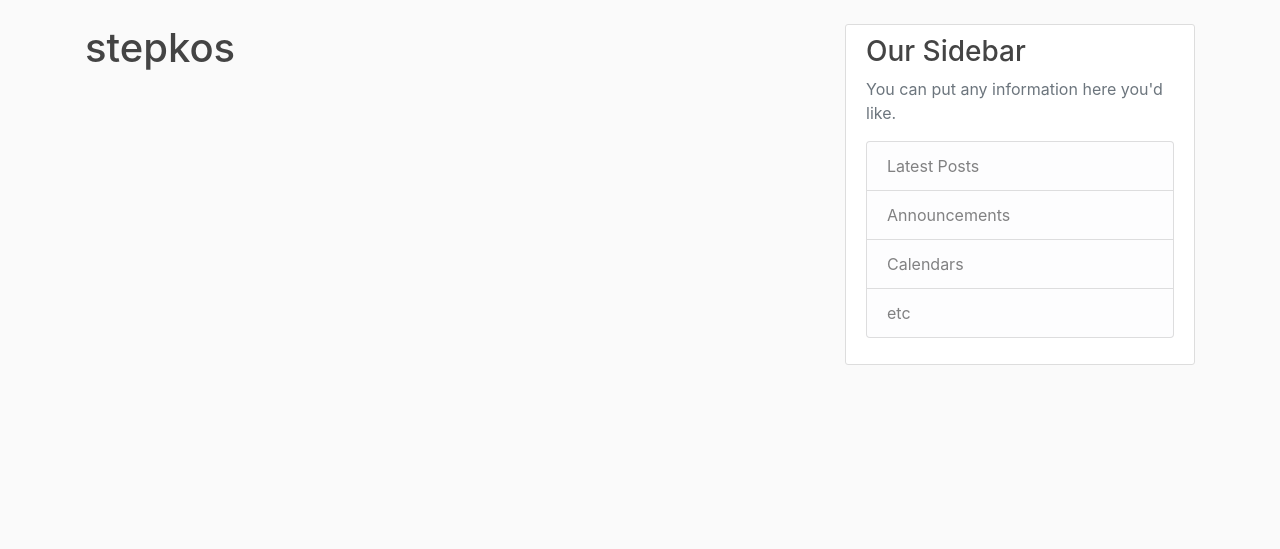
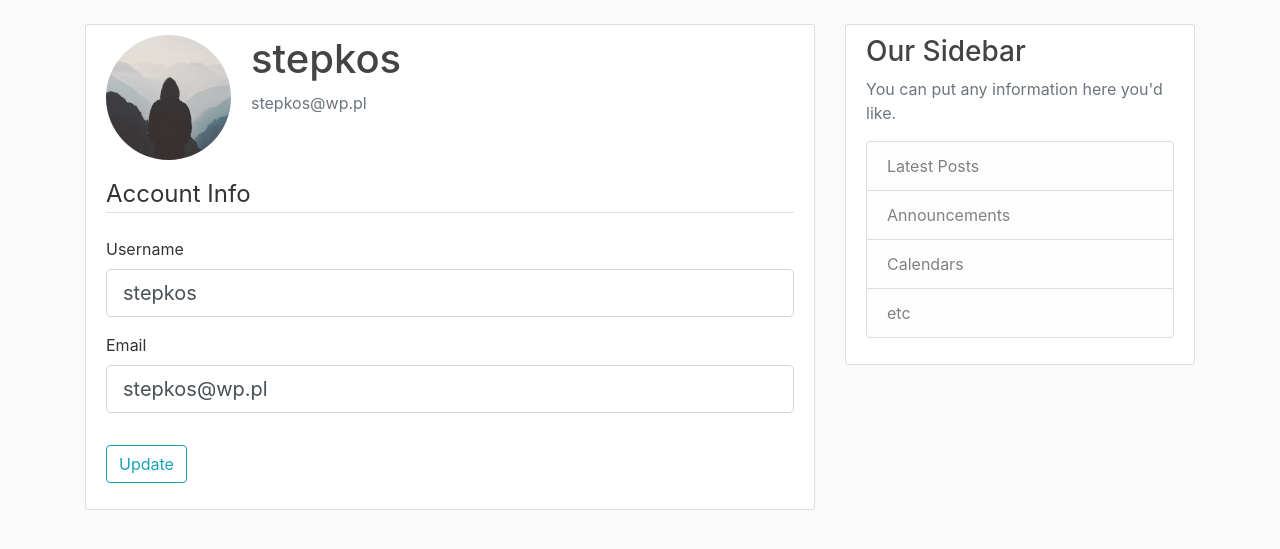
Before and after one commit to stepkos/Tutorial-Python-Flask-Blog, a Flask app: page /account in a window 1280 px wide. Shown: the part 56-605 px from the top of the page. Run offline with Flask 2, Linux system fonts and the light colour scheme; a user stored in the database is signed in; some libraries are stand-ins or nearby versions.

Commit message:
account update info

```diff
--- a/flaskblog/forms.py
+++ b/flaskblog/forms.py
@@ -1,5 +1,5 @@
-from xml.dom import ValidationErr
 from flask_wtf import FlaskForm
+from flask_login import current_user
 from wtforms import StringField, PasswordField, SubmitField, BooleanField
 from wtforms import validators as val
 from flaskblog.models import User
@@ -51,3 +51,26 @@ class LoginForm(FlaskForm):
     remember = BooleanField('Remember Me')
 
     submit = SubmitField('Login')
+
+
+class UpdateAccountForm(FlaskForm):
+
+    username = StringField('Username', validators = [
+        val.DataRequired(),
+        val.Length(min=2, max=20)
+    ])
+
+    email = StringField('Email', validators = [
+        val.DataRequired(),
+        val.Email()
+    ])
+
+    submit = SubmitField('Update')
+
+    def validate_username(self, username):
+        if username.data != current_user.username and User.query.filter_by(username=username.data).first():
+            raise val.ValidationError('That username is taken. Please choose a different one.')
+
+    def validate_email(self, email):
+        if email.data != current_user.email and User.query.filter_by(email=email.data).first():
+            raise val.ValidationError('That email is taken. Please choose a different one.')
--- a/flaskblog/routes.py
+++ b/flaskblog/routes.py
@@ -1,6 +1,6 @@
 from flask import render_template, url_for, flash, redirect, request
 from flaskblog import app, db, bcrypt
-from flaskblog.forms import RegistrationForm, LoginForm
+from flaskblog.forms import RegistrationForm, LoginForm, UpdateAccountForm
 from flaskblog.models import User, Post
 from flask_login import login_user, current_user, logout_user, login_required
 
@@ -69,7 +69,18 @@ def logout():
     return redirect(url_for('home'))
 
 
-@app.route('/account')
+@app.route('/account', methods=['GET', 'POST'])
 @login_required
 def account():
-    return render_template('account.html', title='Account')
+    form = UpdateAccountForm()
+    if form.validate_on_submit():
+        current_user.username = form.username.data
+        current_user.email = form.email.data
+        db.session.commit()
+        flash('Your account has been updated!', 'success')
+        return redirect(url_for('account'))
+    elif request.method == 'GET':
+        form.username.data = current_user.username
+        form.email.data = current_user.email
+    image_file = url_for('static', filename='profile_pics/' + current_user.image_file)
+    return render_template('account.html', title='Account', image_file=image_file, form=form)
--- a/flaskblog/templates/account.html
+++ b/flaskblog/templates/account.html
@@ -2,6 +2,80 @@
 
 {% block content %}
 
-    <h1>{{ current_user.username }}</h1>
+<div class="content-section">
+    <div class="media">
+        <img class="rounded-circle account-img" src="{{ image_file }}">
+        <div class="media-body">
+            <h2 class="account-heading">{{ current_user.username }}</h2>
+            <p class="text-secondary">{{ current_user.email }}</p>
+        </div>
+    </div>
+
+    <form method="POST">
+
+        {{ form.hidden_tag() }}
+
+        <fieldset class="form-group">
+
+            <legend class="border-bottom mb-4">Account Info</legend>
+
+            <div class="form-group">
+
+                {{ form.username.label(class="form-control-label") }}
+
+                {% if form.username.errors %}
+
+                    {{ form.username(class="form-control form-control-lg is-invalid") }}
+
+                    <div class="invalid-feedback">
+
+                        {% for error in form.username.errors %}
+                            <span>{{ error }}</span>
+                        {% endfor %}
+
+                    </div>
+
+                {% else %}
+
+                    {{ form.username(class="form-control form-control-lg") }}
+
+                {% endif %}
+
+
+            </div>
+
+            <div class="form-group">
+
+                {{ form.email.label(class="form-control-label") }}
+
+                {% if form.email.errors %}
+
+                    {{ form.email(class="form-control form-control-lg is-invalid") }}
+
+                    <div class="invalid-feedback">
+
+                        {% for error in form.email.errors %}
+                            <span>{{ error }}</span>
+                        {% endfor %}
+
+                    </div>
+
+                {% else %}
+
+                    {{ form.email(class="form-control form-control-lg") }}
+
+                {% endif %}
+
+            </div>
+
+        </fieldset>
+
+        <div class="form-group">
+            {{ form.submit(class="btn btn-outline-info") }}
+        </div>
+
+    </form>
+
+</div>
 
 {% endblock %}
```
Also changed, not shown: flaskblog/site.db, flaskblog/static/profile_pics/default.jpg (added).
